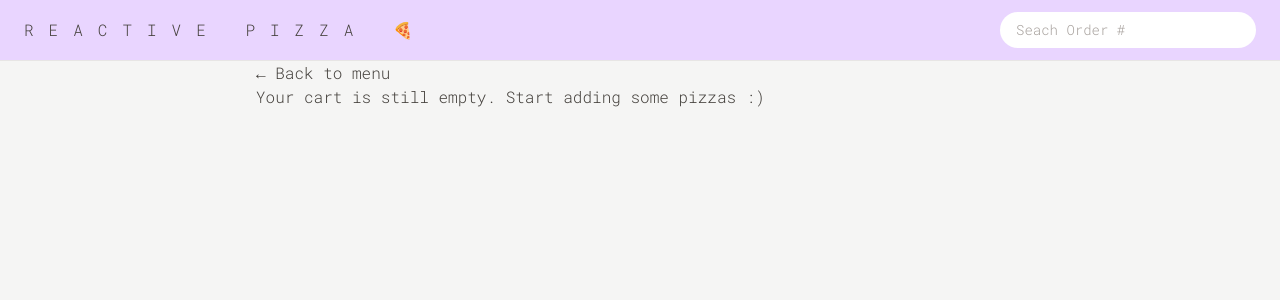
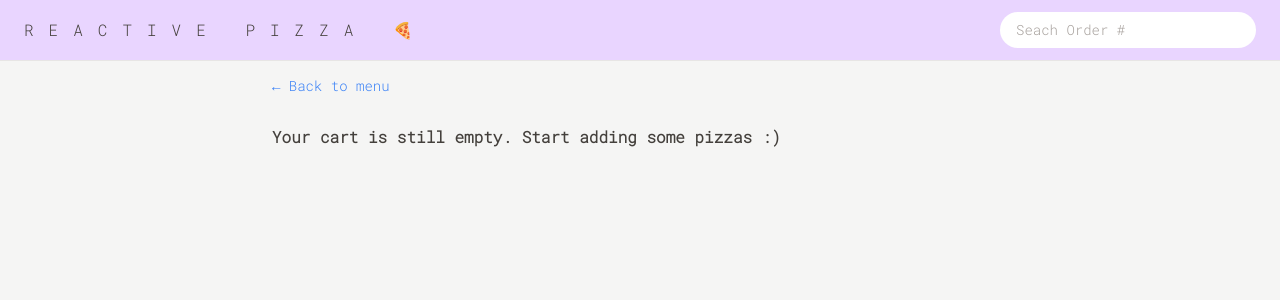
Before and after one commit to divyuk/pizza-app, a React (Vite) app: page /cart in a window 1280 px wide. Shown: the top 300 px of the page. Built offline with nearby package versions, Linux system fonts and the light colour scheme; a web font is replaced by a local one.

Commit message:
Adding design in the Empty cart font semibold and some padding 🎈

```diff
--- a/src/features/cart/EmptyCart.jsx
+++ b/src/features/cart/EmptyCart.jsx
@@ -1,11 +1,13 @@
-import { Link } from 'react-router-dom';
+import LinkButton from '../../ui/LinkButton';
 
 function EmptyCart() {
   return (
-    <div>
-      <Link to="/menu">&larr; Back to menu</Link>
+    <div className="px-4 py-3">
+      <LinkButton to="/menu">&larr; Back to menu</LinkButton>
 
-      <p>Your cart is still empty. Start adding some pizzas :)</p>
+      <p className="mt-7 font-semibold">
+        Your cart is still empty. Start adding some pizzas :)
+      </p>
     </div>
   );
 }
```
